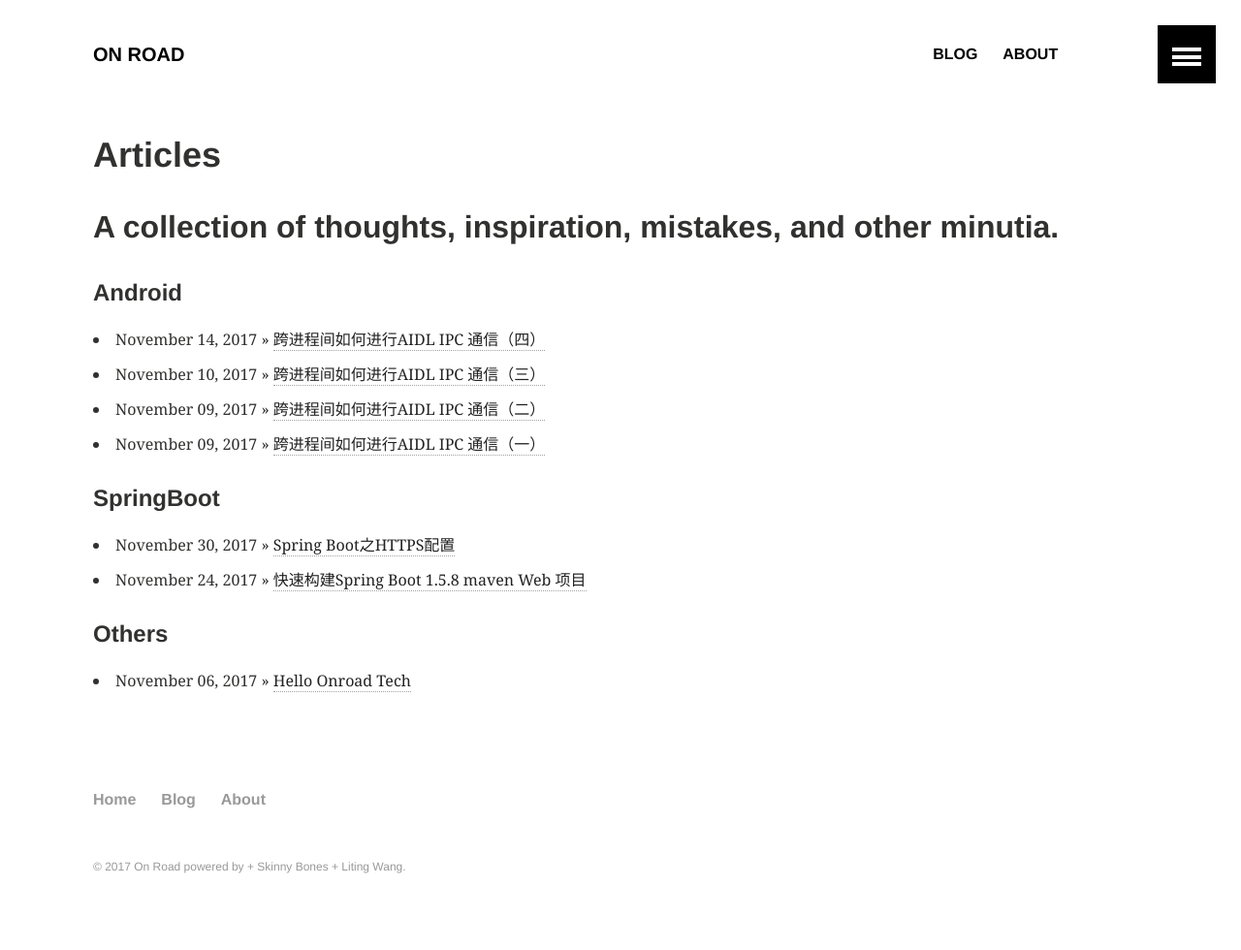
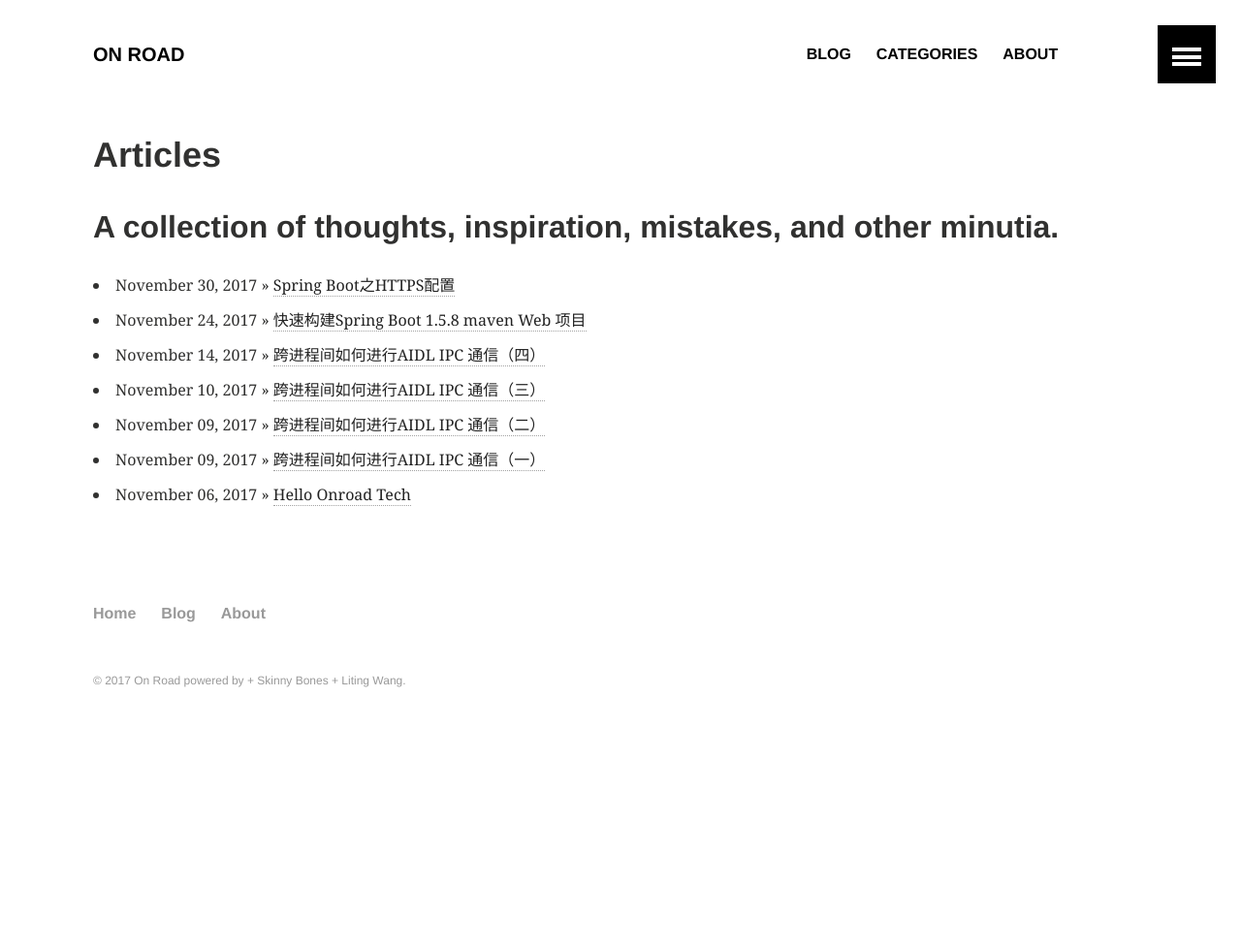
Before and after one commit to onroadtech/onroadtech.github.io, a Jekyll site: the page built from articles/index.md, in a window 1280 px wide. Shown: the whole page at 97% size. Built offline with Jekyll 4.4.1, drawn with Linux system fonts in a browser that asks for light colours; after the commit the page ends 900 px from its top, so only the background shows below that.

```diff
--- a/articles/index.md
+++ b/articles/index.md
@@ -9,21 +9,9 @@ image:
   feature:
   teaser:
 ---
-<h4 id="Android" class="post-title">Android</h4>
+
 <div>
-{% for post in site.categories.Android %}
+{% for post in site.posts %}
   {% include post-list.html %}
 {% endfor %}
 </div>
-<h4 id="SpringBoot" class="post-title">SpringBoot</h4>
-<div>
-{% for post in site.categories.SpringBoot %}
-  {% include post-list.html %}
-{% endfor %}
-</div>
-<h4 id="Others" class="post-title">Others</h4>
-<div>
-{% for post in site.categories.articles %}
-  {% include post-list.html %}
-{% endfor %}
-</div>
```
Also changed, not shown: _data/navigation.yml (+7 -2 lines), categories/index.md (added, +29 -0 lines).
